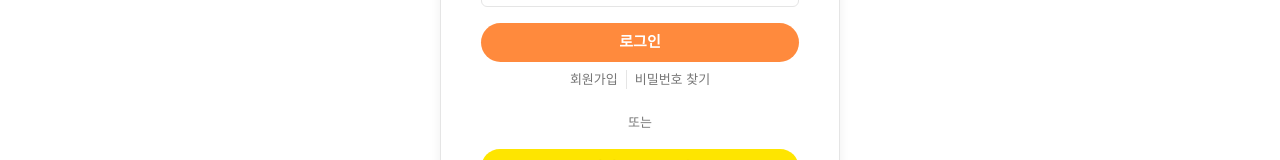
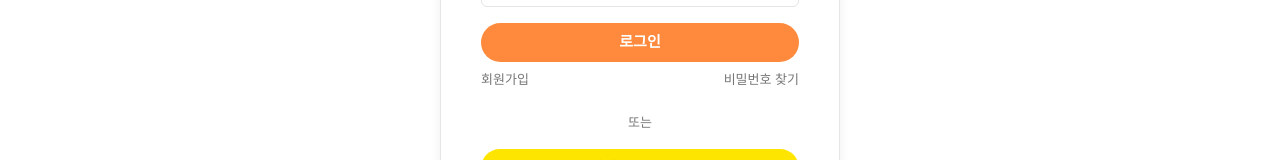
Before and after one commit to tailsProject/Tails, a React (Vite) app in the folder frontend/: page /login in a window 1280 px wide. Shown: the part 366-526 px from the top of the page. Built offline with nearby package versions, Linux system fonts and the light colour scheme; no server answers; a web font is replaced by a local one.

Commit message:
Revert "Merge pull request #230 from tailsProject/dev"

```diff
--- a/frontend/src/features/auth/AuthPage.module.scss
+++ b/frontend/src/features/auth/AuthPage.module.scss
@@ -12,13 +12,6 @@
     font-size: v.$font-size-xl;
     font-weight: 800;
     text-align: center;
-  }
-
-  p {
-    margin-top: v.$spacing-sm;
-    text-align: center;
-    color: v.$color-text-muted;
-    font-size: v.$font-size-sm;
   }
 }
 
@@ -91,6 +84,7 @@
   border-radius: v.$radius-pill;
   font-weight: 600;
 
+  // 라벨 길이와 무관하게 아이콘은 항상 왼쪽 같은 위치에 고정 (텍스트는 가운데 유지)
   svg {
     position: absolute;
     left: v.$spacing-md;
@@ -114,6 +108,13 @@
 .naver {
   background-color: #03c75a;
   color: #ffffff;
+}
+
+.socialHint {
+  margin-top: v.$spacing-sm;
+  text-align: center;
+  font-size: 12px;
+  color: v.$color-text-muted;
 }
 
 .terms {
@@ -167,7 +168,7 @@
   flex-shrink: 0;
 
   &:hover {
-    color: v.$color-primary;
+    color: v.$color-text;
   }
 }
 
@@ -197,23 +198,14 @@
     font-weight: 600;
   }
 }
+
 .forgotLink {
   display: flex;
-  justify-content: center;
-  gap: v.$spacing-sm;
+  justify-content: space-between;
   margin-top: v.$spacing-sm;
   font-size: v.$font-size-sm;
 
   a {
     color: v.$color-text-muted;
-
-    &:hover {
-      color: v.$color-primary;
-    }
-
-    &:not(:last-child) {
-      border-right: 1px solid v.$color-border;
-      padding-right: v.$spacing-sm;
-    }
   }
 }
--- a/frontend/src/features/auth/ForgotPasswordPage.jsx
+++ b/frontend/src/features/auth/ForgotPasswordPage.jsx
@@ -1,4 +1,3 @@
-// 비밀번호 재설정 링크 요청 페이지
 import { useState } from 'react';
 import { Link } from 'react-router-dom';
 import { requestPasswordReset } from './api';
@@ -12,6 +11,8 @@ export default function ForgotPasswordPage() {
   const [sent, setSent] = useState(false);
   const { showToast } = useToast();
 
+  // 가입 안 된 이메일이어도 서버가 조용히 성공 응답을 주므로(계정 열거 방지),
+  // 프론트도 항상 같은 안내 문구를 보여준다.
   async function handleSubmit(e) {
     e.preventDefault();
     setIsSubmitting(true);
--- a/frontend/src/features/auth/OAuth2RedirectPage.jsx
+++ b/frontend/src/features/auth/OAuth2RedirectPage.jsx
@@ -1,4 +1,3 @@
-// 소셜 로그인 콜백 처리 페이지, 신규가입/재로그인 분기
 import { useEffect, useState } from 'react';
 import { useNavigate, useSearchParams } from 'react-router-dom';
 import { useAuth } from '../../hooks/useAuth';
@@ -6,26 +5,31 @@ import { WarningIcon } from '../../components/Icon/Icon';
 import StateMessage from '../../components/StateMessage/StateMessage';
 import styles from './AuthPage.module.scss';
 
+// 소셜 로그인 성공/실패 모두 이 경로(oauth2.success-redirect-url)로 리다이렉트된다.
+// 성공 시: accessToken 없이 refreshToken 쿠키만 심긴 리다이렉트 -> reissue로 accessToken을 받아온다.
+// 신규 가입이면 ?new=true가 붙어서 가입완료(닉네임 확인) 화면으로 보낸다.
+// 실패 시: ?error={코드}가 붙어서 온다.
 export default function OAuth2RedirectPage() {
   const [searchParams] = useSearchParams();
   const { completeSessionFromCookie } = useAuth();
   const navigate = useNavigate();
   const [error, setError] = useState(searchParams.get('error'));
 
-  // 신규 소셜 가입이면 프로필 완성 페이지로, 기존 회원이면 메인으로 이동
   useEffect(() => {
     if (error) {
       return;
     }
+    const isNewMember = searchParams.get('new') === 'true';
     completeSessionFromCookie()
-      .then(() => navigate(searchParams.get('new') === 'true' ? '/complete-profile' : '/'))
+      .then(() => navigate(isNewMember ? '/complete-profile' : '/'))
       .catch(() => setError('login_failed'));
+    // eslint-disable-next-line react-hooks/exhaustive-deps
   }, []);
 
   if (error) {
     const isRecentlyWithdrawn = error === 'recently_withdrawn';
     const description = isRecentlyWithdrawn
-      ? '탈퇴하신 계정은 탈퇴 시점으로부터 24시간이 지난 후에 같은 이메일로 다시 가입하실 수 있습니다.'
+      ? '탈퇴 후 24시간 동안은 같은 이메일로 재가입할 수 없습니다.'
       : error === 'join_failed'
         ? '회원가입에 실패했습니다. 다시 시도해주세요.'
         : '소셜 로그인 중 문제가 발생했습니다. 다시 시도해주세요.';
--- a/frontend/src/features/auth/ResetPasswordPage.jsx
+++ b/frontend/src/features/auth/ResetPasswordPage.jsx
@@ -1,4 +1,3 @@
-// 비밀번호 재설정 링크로 진입해 새 비밀번호를 입력하는 페이지
 import { useState } from 'react';
 import { Link, useNavigate, useSearchParams } from 'react-router-dom';
 import { resetPassword } from './api';
--- a/frontend/src/features/mypage/api.js
+++ b/frontend/src/features/mypage/api.js
@@ -1,6 +1,6 @@
-// 마이페이지 전반의 내 정보, 반려동물, 활동 내역, 알림 API 호출 모음
 import client from '../../api/client';
 
+// 내 정보
 export function getMyInfo() {
   return client.get('/api/members/me');
 }
@@ -33,6 +33,7 @@ export function withdraw() {
   return client.delete('/api/members/me');
 }
 
+// 반려동물
 export function getMyPets() {
   return client.get('/api/pets');
 }
@@ -61,26 +62,7 @@ export function deletePetPhoto(petId) {
   return client.delete(`/api/pets/${petId}/photo`);
 }
 
-export function getMyBoards({ page = 0, size = 10 } = {}) {
-  return client.get('/api/boards/my', { params: { page, size } });
-}
-
-export function getMyReviews({ page = 0, size = 10 } = {}) {
-  return client.get('/api/reviews/me', { params: { page, size } });
-}
-
-export function getMyBookmarkedBoards({ page = 0, size = 10 } = {}) {
-  return client.get('/api/bookmarks/boards', { params: { page, size } });
-}
-
-export function getMyBookmarkedPlaces({ page = 0, size = 10 } = {}) {
-  return client.get('/api/bookmarks/places', { params: { page, size } });
-}
-
-export function getMyReports({ page = 0, size = 10 } = {}) {
-  return client.get('/api/reports/my', { params: { page, size } });
-}
-
+// 알림
 export function getMyNotifications({ page = 0, size = 20 } = {}) {
   return client.get('/api/notifications', { params: { page, size } });
 }
@@ -100,3 +82,25 @@ export function deleteAllNotifications() {
 export function updateFcmToken(fcmToken) {
   return client.patch('/api/members/me/fcm-token', { fcmToken });
 }
+
+// 내 글 / 내 리뷰 / 북마크
+export function getMyBoards({ page = 0, size = 10 } = {}) {
+  return client.get('/api/boards/my', { params: { page, size } });
+}
+
+export function getMyReviews({ page = 0, size = 10 } = {}) {
+  return client.get('/api/reviews/me', { params: { page, size } });
+}
+
+export function getMyBookmarkedBoards({ page = 0, size = 10 } = {}) {
+  return client.get('/api/bookmarks/boards', { params: { page, size } });
+}
+
+export function getMyBookmarkedPlaces({ page = 0, size = 10 } = {}) {
+  return client.get('/api/bookmarks/places', { params: { page, size } });
+}
+
+// 내 신고 내역
+export function getMyReports({ page = 0, size = 10 } = {}) {
+  return client.get('/api/reports/my', { params: { page, size } });
+}
```
Also changed, not shown: frontend/src/features/mypage/firebaseMessaging.js (+6 -2 lines), 2 other files (tests, documents, lock files or other folders).
